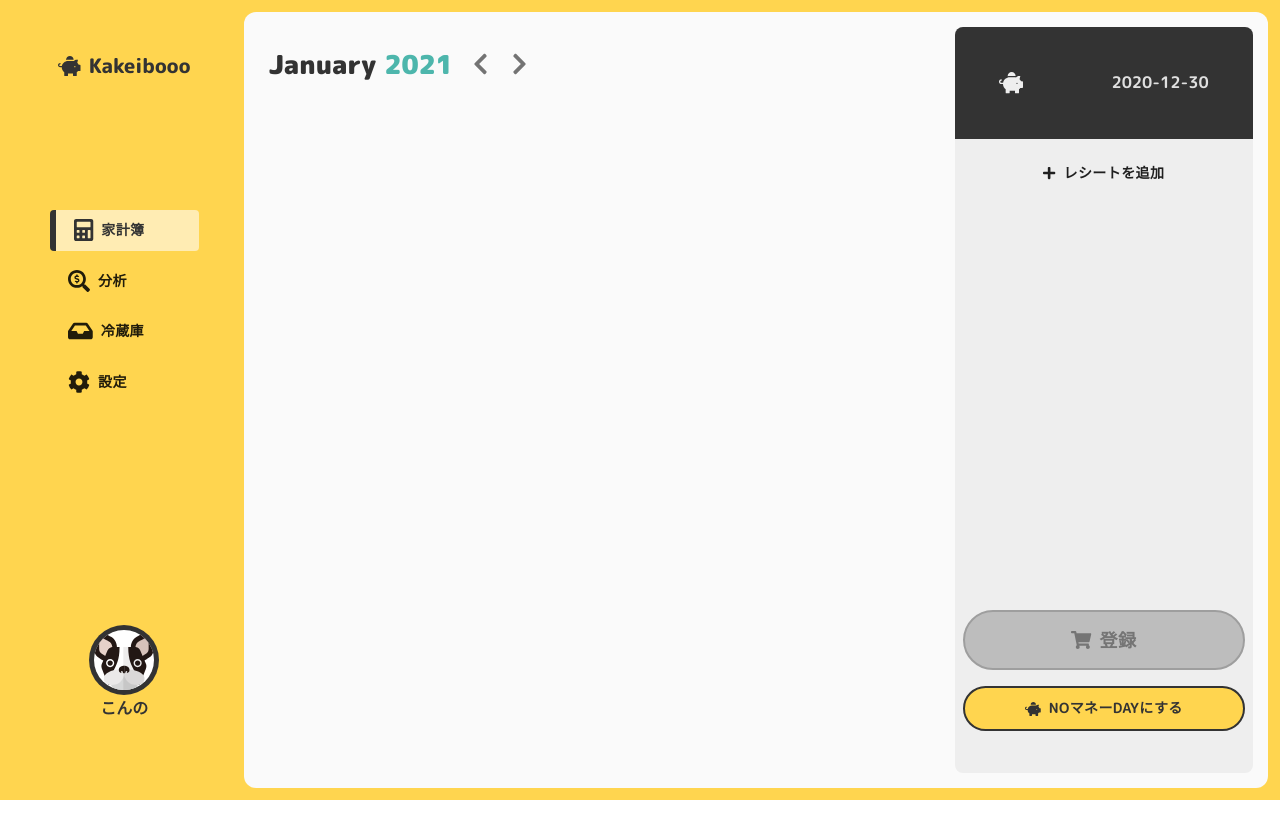
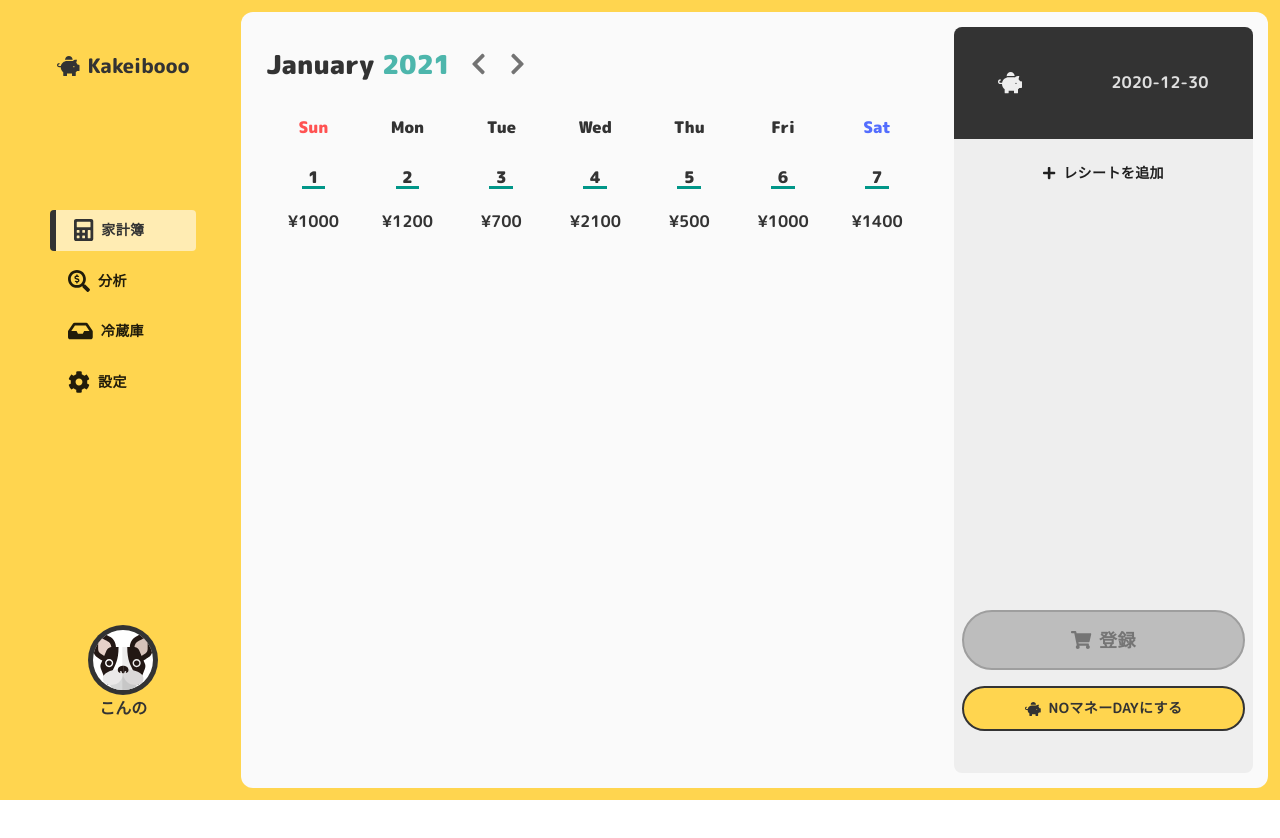
Before and after one commit to konno-yu/kakeibooo-react, a React (Create React App) app: page /household in a window 1280 px wide. Built offline with nearby package versions, Linux system fonts and the light colour scheme.

Commit message:
:notebook: Separate calendar components from root component

```diff
--- a/src/household/HouseholdAccount.scss
+++ b/src/household/HouseholdAccount.scss
@@ -4,9 +4,6 @@
     height: 100%;
     display: flex;
 
-    .calendar {
-        width: 70%;
-    }
     .receipt {
         width:30%;
         background: #EEEEEE;
--- a/src/household/HouseholdAccount.tsx
+++ b/src/household/HouseholdAccount.tsx
@@ -1,9 +1,10 @@
-import { faChevronLeft, faChevronRight, faPiggyBank, faPlus, faShoppingCart } from '@fortawesome/free-solid-svg-icons';
+import { faPiggyBank, faPlus, faShoppingCart } from '@fortawesome/free-solid-svg-icons';
 import { FontAwesomeIcon } from '@fortawesome/react-fontawesome';
-import { Button, IconButton } from '@material-ui/core';
+import { Button } from '@material-ui/core';
 import './HouseholdAccount.scss';
 import ReceiptTitle from './ReceiptTitle';
 import ReceiptTag from './ReceiptTag';
+import ExpenseCalendar from './ExpenseCalendar';
 import * as React from 'react';
 
 const HouseholdAccount: React.FC = () => {
@@ -25,14 +26,7 @@
 
     return (
         <div className="household-root">
-            <div className="calendar">
-                <div style={{padding:"0 10px", margin:"0 20px 0 0", height:"10%", display:"flex", alignItems:"center",justifyContent: "left", fontSize:26, fontWeight:900}}>
-                    <div style={{color:"#333333"}}>January</div>
-                    <div style={{margin: "0 8px", color:"#4DB6AC"}}>2021</div>
-                    <IconButton><FontAwesomeIcon icon={faChevronLeft}/></IconButton>
-                    <IconButton><FontAwesomeIcon icon={faChevronRight}/></IconButton>
-                </div>
-            </div>
+            <ExpenseCalendar/>
             <div className="receipt">
                 <ReceiptTitle />
                 <div className="input-part">
```
